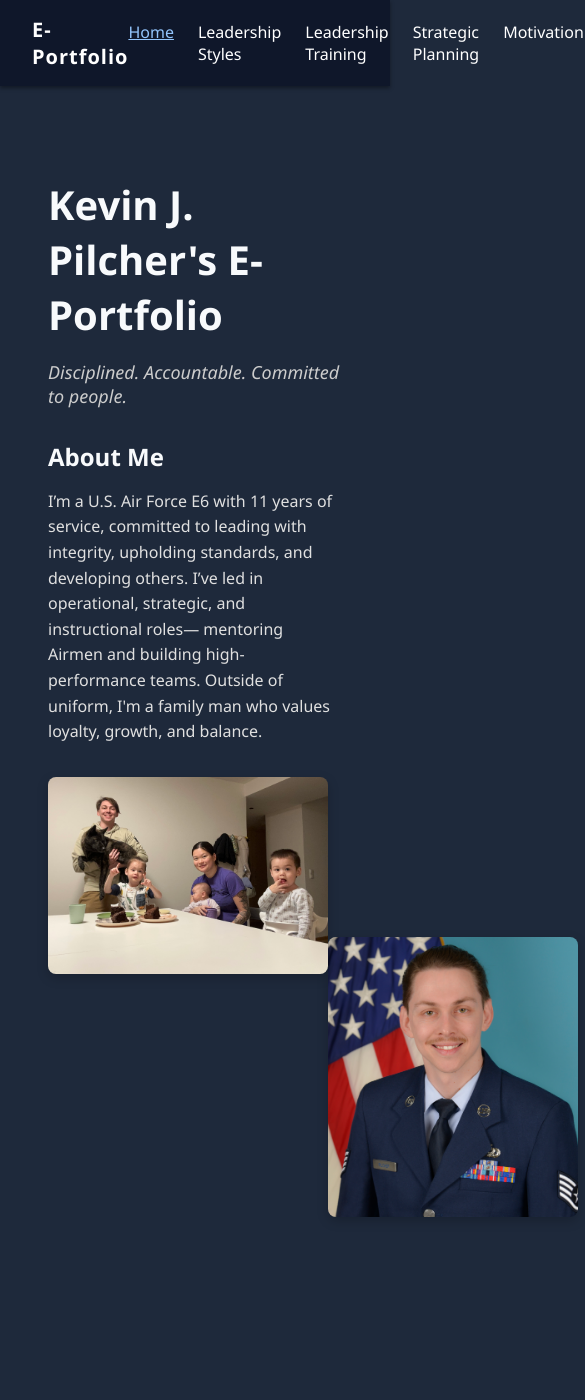
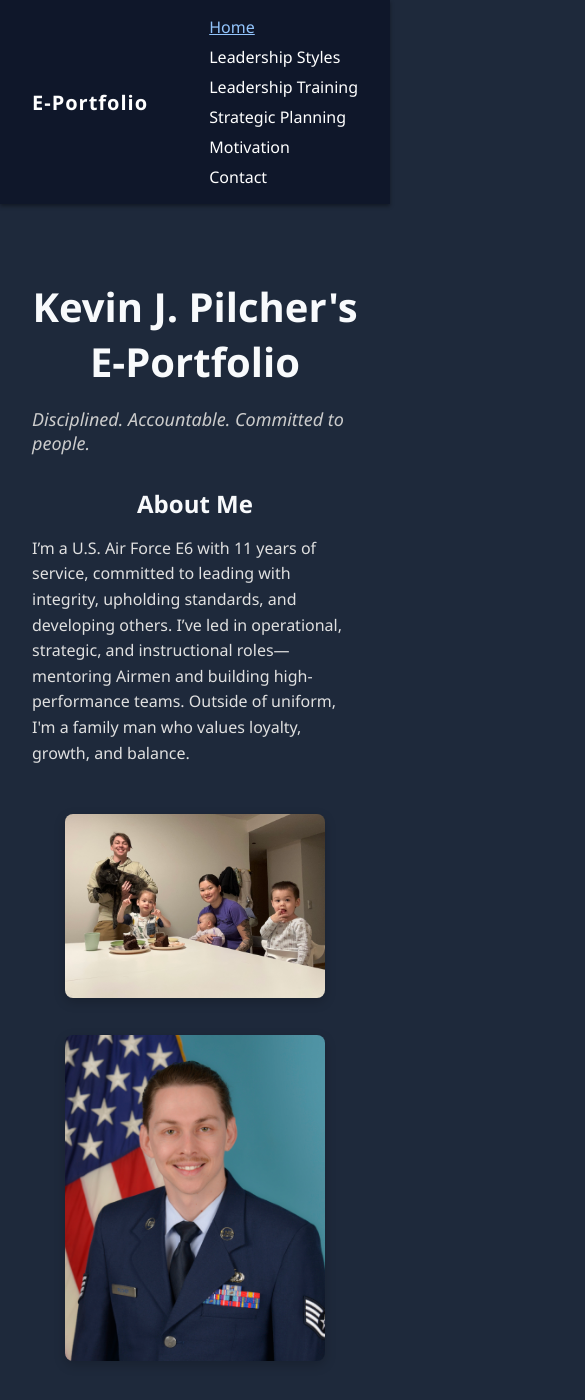
Before and after one commit to pilcherk/kevin-eport, a React (Vite) app: page / in a window 390 px wide. Shown: the top 1400 px of the page, 585 px wide, since content can reach past the window. Before the commit the page ends 1273 px from the top, so only its background shows below. Built offline with nearby package versions, Linux system fonts and the light colour scheme.

Commit message:
Added mobile responsiveness

```diff
--- a/src/styles/global.css
+++ b/src/styles/global.css
@@ -276,3 +276,78 @@ img {
   width: 250px;
   height: 280px;
 }
+
+
+/* 📱 MOBILE RESPONSIVENESS      */
+
+
+@media (max-width: 768px) {
+  /* Navbar stacks on smaller screens */
+  .nav-links {
+    flex-direction: column;
+    gap: 0.5rem;
+    align-items: flex-start;
+  }
+
+  .nav-link {
+    font-size: 1rem;
+  }
+
+  /* Content container padding */
+  .content {
+    padding: 1rem;
+    max-width: 100%;
+  }
+
+  /* Reduce modal size and spacing */
+  .modal-content {
+    padding: 0.75rem;
+    width: 95%;
+    max-width: 100%;
+  }
+
+  .slide-viewer,
+  .pdf-viewer {
+    height: 400px;
+  }
+
+  /* Carousel buttons scale */
+  .carousel-controls button {
+    padding: 0.4rem 0.8rem;
+    font-size: 0.9rem;
+  }
+
+  /* Image adjustments */
+  .offset-image-wrapper {
+    width: 100%;
+    height: auto;
+    display: block;
+    text-align: center;
+  }
+
+  .offset-image.family,
+  .offset-image.military {
+    position: static;
+    display: inline-block;
+    margin: 1rem 0;
+    width: 80%;
+    height: auto;
+  }
+}
+
+@media (max-width: 480px) {
+  h1 {
+    font-size: 1.75rem;
+    text-align: center;
+  }
+
+  h2 {
+    font-size: 1.25rem;
+    text-align: center;
+  }
+
+  .modal-trigger-button {
+    font-size: 0.95rem;
+    padding: 0.6rem 1.2rem;
+  }
+}
```
